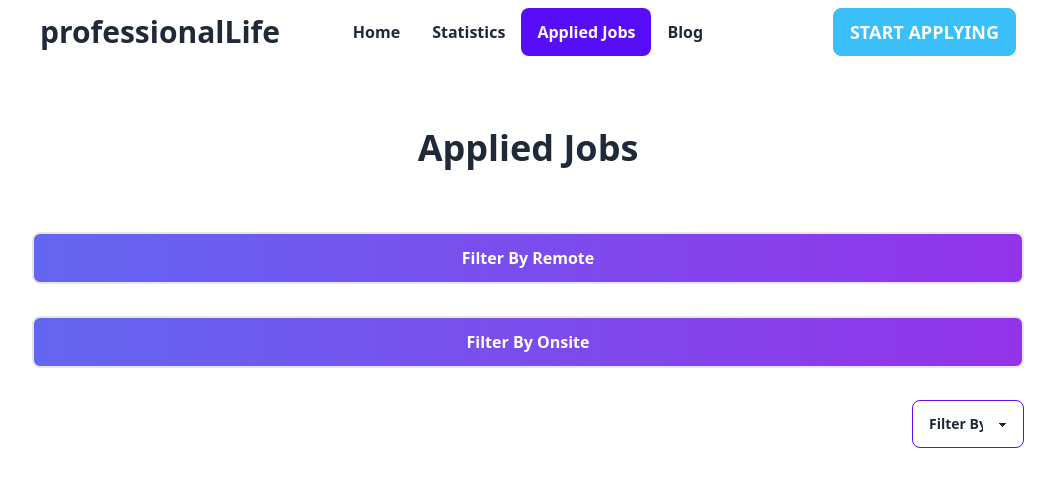
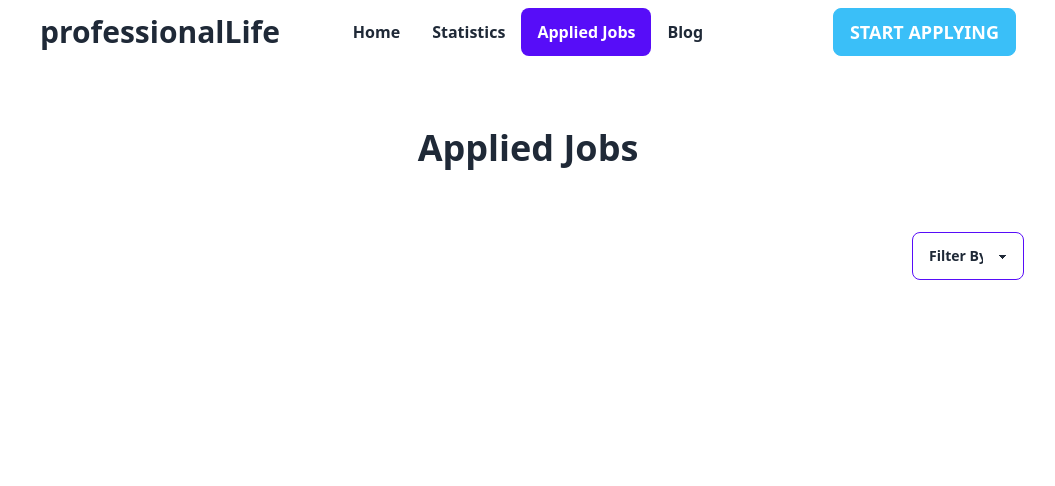
Before and after one commit to hbashar434/professional-life, a React (Vite) app: page /applied-jobs in a window 1280 px wide. Shown: the top 486 px of the page, without its empty margins (112-1167 px from the left). Built offline with nearby package versions, Linux system fonts and the light colour scheme.

Commit message:
fixing filter dropdown

```diff
--- a/src/components/AppliedJobs/AppliedJobs.jsx
+++ b/src/components/AppliedJobs/AppliedJobs.jsx
@@ -5,6 +5,8 @@ import AppliedJobCard from "../AppliedJobCard/AppliedJobCard";
 const AppliedJobs = () => {
   const [jobs, setJobs] = useState([]);
   const [list, setList] = useState([]);
+  const [filterList, setFilterList] = useState([]);
+
   useEffect(() => {
     fetch("job.json")
       .then((res) => res.json())
@@ -21,36 +23,30 @@ const AppliedJobs = () => {
         addedJob.quantity = quantity;
         savedList.push(addedJob);
         setList(savedList);
+        setFilterList(savedList);
       }
     }
   }, [jobs]);
-  const filterByRemote = () => {
-    setList(list.filter((jb) => jb.job_type == "Remote"));
-  };
-  const filterByOnsite = () => {
-    setList(list.filter((jb) => jb.job_type == "Onsite"));
+
+  const handleFilter = (value) => {
+    setFilterList(list.filter((jb) => jb.job_type == value));
   };
 
   return (
     <div>
       <h1 className="font-bold text-4xl my-16 text-center">Applied Jobs</h1>
       <div className="grid gap-8 my-16">
-        <button className="my-btn-2" onClick={filterByRemote}>
-          Filter By Remote
-        </button>
-        <button className="my-btn-2" onClick={filterByOnsite}>
-          Filter By Onsite
-        </button>
         <div className="flex justify-end">
-          <select className="select select-primary w-28 max-w-xs">
-            <option disabled selected value="">
-              Filter By
-            </option>
+          <select
+            className="select select-primary w-28 max-w-xs"
+            onChange={(event) => handleFilter(event.target.value)}
+          >
+            <option>Filter By</option>
             <option value="Remote">Remote</option>
             <option value="Onsite">Onsite</option>
           </select>
         </div>
-        {list.map((job) => (
+        {filterList.map((job) => (
           <AppliedJobCard key={job.id} job={job}></AppliedJobCard>
         ))}
       </div>
```
